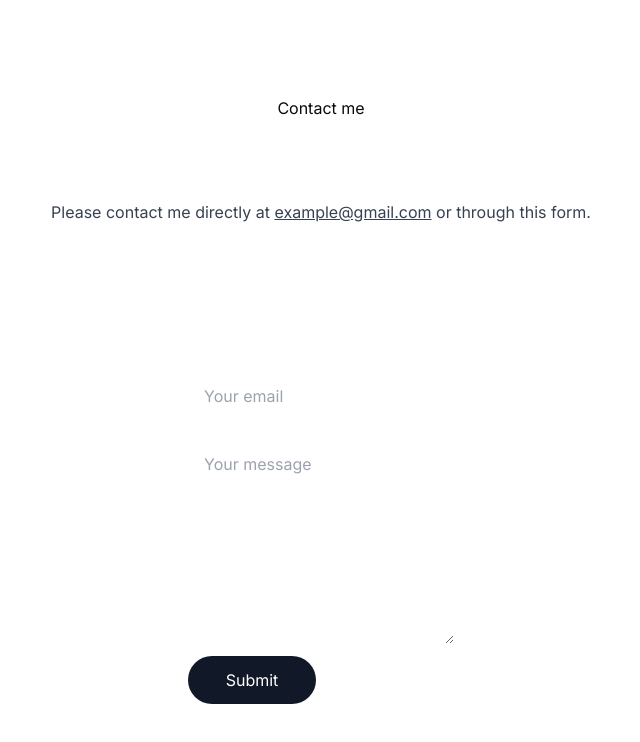
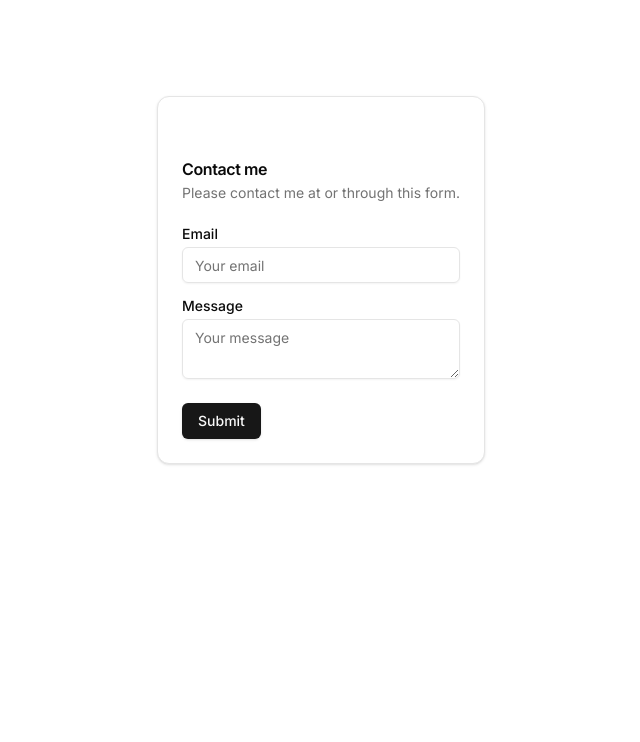
Before and after one commit to abdeltif-b/boujamza-portfolio, a Next.js app: page / in a window 1280 px wide. Shown: the top 742 px of the page, without its empty margins (319-959 px from the left). Built offline with nearby package versions, Linux system fonts and the light colour scheme; no server answers.

Commit message:
- add zod validation to the form

```diff
--- a/package.json
+++ b/package.json
@@ -22,7 +22,8 @@
     "react-hot-toast": "^2.4.1",
     "resend": "^1.1.0",
     "tailwind-merge": "^1.14.0",
-    "tailwindcss-animate": "^1.0.7"
+    "tailwindcss-animate": "^1.0.7",
+    "zod": "^3.22.3"
   },
   "devDependencies": {
     "@types/node": "^20",
--- a/src/actions/sendEmail.ts
+++ b/src/actions/sendEmail.ts
@@ -2,37 +2,38 @@
 
 import React from "react";
 import { Resend } from "resend";
-import { validateString, getErrorMessage } from "@/lib/utils";
+import { getErrorMessage, flattenZodErrors } from "@/lib/utils";
 import ContactFormEmail from "@/email/contact-form-email";
+import { z } from "zod";
+
+const contactSchema = z.object({
+  senderEmail: z.string().email().nonempty(),
+  message: z.string().min(10).nonempty(),
+});
 
 const resend = new Resend(process.env.RESEND_API_KEY);
 
 export const sendEmail = async (formData: FormData) => {
-  const senderEmail = formData.get("senderEmail");
-  const message = formData.get("message");
+  // validate input
+  const validation = contactSchema.safeParse({
+    senderEmail: formData.get("senderEmail"),
+    message: formData.get("message"),
+  });
 
-  // simple server-side validation
-  if (!validateString(senderEmail, 500)) {
-    return {
-      error: "Invalid sender email",
-    };
-  }
-  if (!validateString(message, 5000)) {
-    return {
-      error: "Invalid message",
-    };
+  if (!validation.success) {
+    return { error: flattenZodErrors(validation.error) };
   }
 
   let data;
   try {
     data = await resend.emails.send({
       from: "Contact Form <onboarding@resend.dev>",
-      to: process.env.ADMIN_EMAIL as string,
+      to: process.env.NEXT_PUBLIC_EMAIL as string,
       subject: "Message from contact form",
-      reply_to: senderEmail,
+      reply_to: validation.data.senderEmail,
       react: React.createElement(ContactFormEmail, {
-        message: message,
-        senderEmail: senderEmail,
+        message: validation.data.message,
+        senderEmail: validation.data.senderEmail,
       }),
     });
   } catch (error: unknown) {
--- a/src/components/contact.tsx
+++ b/src/components/contact.tsx
@@ -1,52 +1,65 @@
 "use client";
 
-import React from "react";
+import React, { useRef } from "react";
 import { sendEmail } from "@/actions/sendEmail";
 import SubmitBtn from "./submit-btn";
 import toast from "react-hot-toast";
 
+import { Card, CardContent, CardDescription, CardFooter, CardHeader, CardTitle } from "@/components/ui/card";
+import { Input } from "@/components/ui/input";
+import { Label } from "@/components/ui/label";
+import { Textarea } from "@/components/ui/textarea";
+import Link from "next/link";
+
 export default function Contact() {
+  const ref = useRef<HTMLFormElement>(null);
+
+  const email = process.env.NEXT_PUBLIC_EMAIL;
+
   return (
-    <>
-      <div>Contact me</div>
-
-      <p className="text-gray-700 -mt-6 dark:text-white/80">
-        Please contact me directly at{" "}
-        <a className="underline" href="mailto:example@gmail.com">
-          example@gmail.com
-        </a>{" "}
-        or through this form.
-      </p>
-
+    <Card>
       <form
+        ref={ref}
         className="mt-10 flex flex-col dark:text-black"
         action={async (formData) => {
           const { data, error } = await sendEmail(formData);
 
           if (error) {
-            toast.error(error);
+            toast.error(error, { duration: Infinity });
             return;
           }
+          // reset the form
+          ref.current?.reset();
+
           toast.success("Email sent successfully!");
         }}
       >
-        <input
-          className="h-14 px-4 rounded-lg borderBlack dark:bg-white dark:bg-opacity-80 dark:focus:bg-opacity-100 transition-all dark:outline-none"
-          name="senderEmail"
-          type="email"
-          required
-          maxLength={500}
-          placeholder="Your email"
-        />
-        <textarea
-          className="h-52 my-3 rounded-lg borderBlack p-4 dark:bg-white dark:bg-opacity-80 dark:focus:bg-opacity-100 transition-all dark:outline-none"
-          name="message"
-          placeholder="Your message"
-          required
-          maxLength={5000}
-        />
-        <SubmitBtn />
+        <CardHeader>
+          <CardTitle>Contact me</CardTitle>
+          <CardDescription>
+            Please contact me at{" "}
+            <Link className="underline" href={`mailto:${email}`}>
+              {email}
+            </Link>{" "}
+            or through this form.
+          </CardDescription>
+        </CardHeader>
+        <CardContent>
+          <div className="grid w-full items-center gap-4">
+            <div className="flex flex-col space-y-1.5">
+              <Label htmlFor="name">Email</Label>
+              <Input name="senderEmail" type="email" required maxLength={500} placeholder="Your email" />
+            </div>
+            <div className="flex flex-col space-y-1.5">
+              <Label htmlFor="framework">Message</Label>
+              <Textarea name="message" placeholder="Your message" required maxLength={5000} />
+            </div>
+          </div>
+        </CardContent>
+        <CardFooter className="flex justify-between">
+          <SubmitBtn />
+        </CardFooter>
       </form>
-    </>
+    </Card>
   );
 }
--- a/src/components/submit-btn.tsx
+++ b/src/components/submit-btn.tsx
@@ -1,3 +1,4 @@
+import { Button } from "@/components/ui/button";
 import React from "react";
 // import { FaPaperPlane } from "react-icons/fa";
 import { experimental_useFormStatus as useFormStatus } from "react-dom";
@@ -6,19 +7,8 @@ export default function SubmitBtn() {
   const { pending } = useFormStatus();
 
   return (
-    <button
-      type="submit"
-      className="group flex items-center justify-center gap-2 h-[3rem] w-[8rem] bg-gray-900 text-white rounded-full outline-none transition-all focus:scale-110 hover:scale-110 hover:bg-gray-950 active:scale-105 dark:bg-white dark:bg-opacity-10 disabled:scale-100 disabled:bg-opacity-65"
-      disabled={pending}
-    >
-      {pending ? (
-        <div className="h-5 w-5 animate-spin rounded-full border-b-2 border-white"></div>
-      ) : (
-        <>
-          Submit{" "}
-          {/* <FaPaperPlane className="text-xs opacity-70 transition-all group-hover:translate-x-1 group-hover:-translate-y-1" />{" "} */}
-        </>
-      )}
-    </button>
+    <Button type="submit" disabled={pending}>
+      Submit
+    </Button>
   );
 }
--- /dev/null
+++ b/src/components/ui/textarea.tsx
@@ -0,0 +1,24 @@
+import * as React from "react"
+
+import { cn } from "@/lib/utils"
+
+export interface TextareaProps
+  extends React.TextareaHTMLAttributes<HTMLTextAreaElement> {}
+
+const Textarea = React.forwardRef<HTMLTextAreaElement, TextareaProps>(
+  ({ className, ...props }, ref) => {
+    return (
+      <textarea
+        className={cn(
+          "flex min-h-[60px] w-full rounded-md border border-input bg-transparent px-3 py-2 text-sm shadow-sm placeholder:text-muted-foreground focus-visible:outline-none focus-visible:ring-1 focus-visible:ring-ring disabled:cursor-not-allowed disabled:opacity-50",
+          className
+        )}
+        ref={ref}
+        {...props}
+      />
+    )
+  }
+)
+Textarea.displayName = "Textarea"
+
+export { Textarea }
--- a/src/lib/utils.ts
+++ b/src/lib/utils.ts
@@ -1,17 +1,10 @@
 import { type ClassValue, clsx } from "clsx";
 import { twMerge } from "tailwind-merge";
+import { ZodError } from "zod";
 
 export function cn(...inputs: ClassValue[]) {
   return twMerge(clsx(inputs));
 }
-
-export const validateString = (value: unknown, maxLength: number): value is string => {
-  if (!value || typeof value !== "string" || value.length > maxLength) {
-    return false;
-  }
-
-  return true;
-};
 
 export const getErrorMessage = (error: unknown): string => {
   let message: string;
@@ -28,3 +21,23 @@ export const getErrorMessage = (error: unknown): string => {
 
   return message;
 };
+
+// Function to flatten Zod errors into a single string
+export function flattenZodErrors(errors: ZodError, path = ""): string {
+  const errorMessages: string[] = [];
+
+  errors.errors.forEach((error) => {
+    const fullPath = path ? `${path}.${error.path.join(".")}` : error.path.join(".");
+    if (error.message) {
+      errorMessages.push(`Field "${fullPath}": ${error.message}`);
+    }
+    // if (error.type === 'object') {
+    //   const nestedErrors = flattenZodErrors(error, fullPath);
+    //   if (nestedErrors) {
+    //     errorMessages.push(nestedErrors);
+    //   }
+    // }
+  });
+
+  return errorMessages.join("\n");
+}
```
Also changed, not shown: 1 other file (tests, documents, lock files or other folders).
